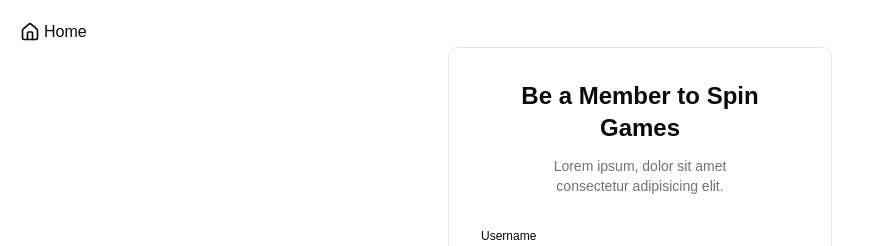
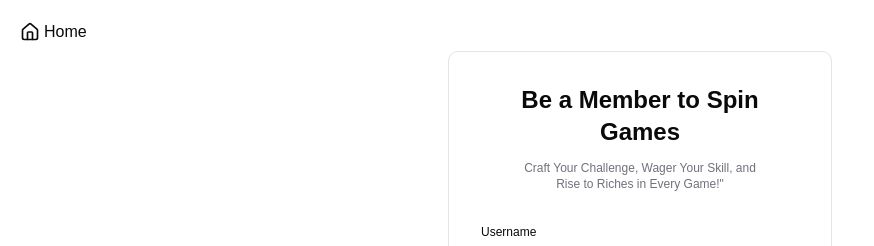
Before and after one commit to kid-us/SpinGamesPlayers, a React (Vite) app: page /register in a window 1280 px wide. Shown: the top 246 px of the page, without its empty margins (0-874 px from the left). Built offline with nearby package versions, Linux system fonts and the light colour scheme; a web font is replaced by a local one.

Commit message:
feat: slogan added

```diff
--- a/src/routes/login.tsx
+++ b/src/routes/login.tsx
@@ -104,8 +104,9 @@ function Login() {
           Sign in to Spin Games
         </h2>
         <div className="flex justify-center">
-          <p className="w-60 mb-8 text-zinc-500 text-sm text-center mt-3">
-            Lorem ipsum, dolor sit amet consectetur adipisicing elit.
+          <p className="w-54 mb-8 text-zinc-500 text-xs text-center mt-3">
+            Craft Your Challenge, Wager Your Skill, and Rise to Riches in Every
+            Game!"
           </p>
         </div>
 
--- a/src/routes/register.tsx
+++ b/src/routes/register.tsx
@@ -129,8 +129,9 @@ function Register() {
           Be a Member to Spin Games
         </h2>
         <div className="flex justify-center">
-          <p className="w-60 mb-8 text-zinc-500 text-sm text-center mt-3">
-            Lorem ipsum, dolor sit amet consectetur adipisicing elit.
+          <p className="w-60 mb-8 text-zinc-500 text-xs text-center mt-3">
+            Craft Your Challenge, Wager Your Skill, and Rise to Riches in Every
+            Game!"
           </p>
         </div>
 
```
